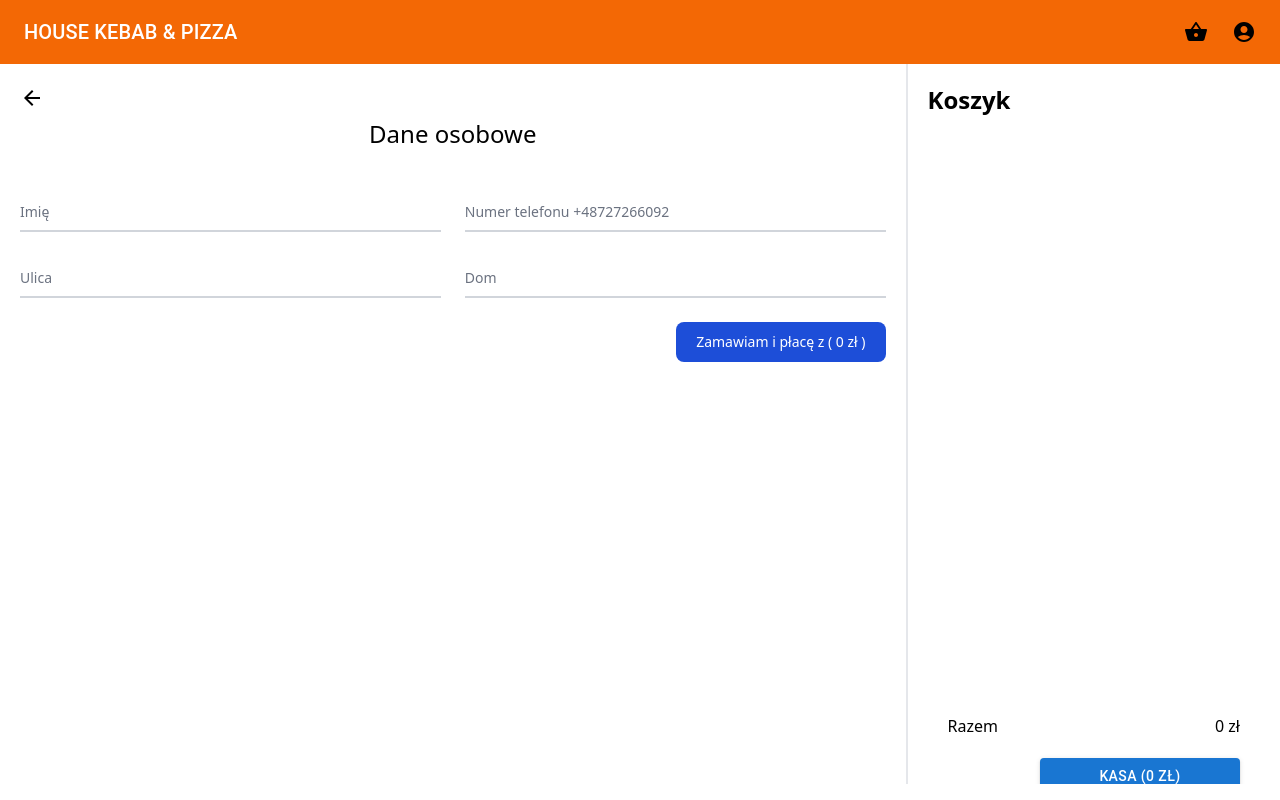
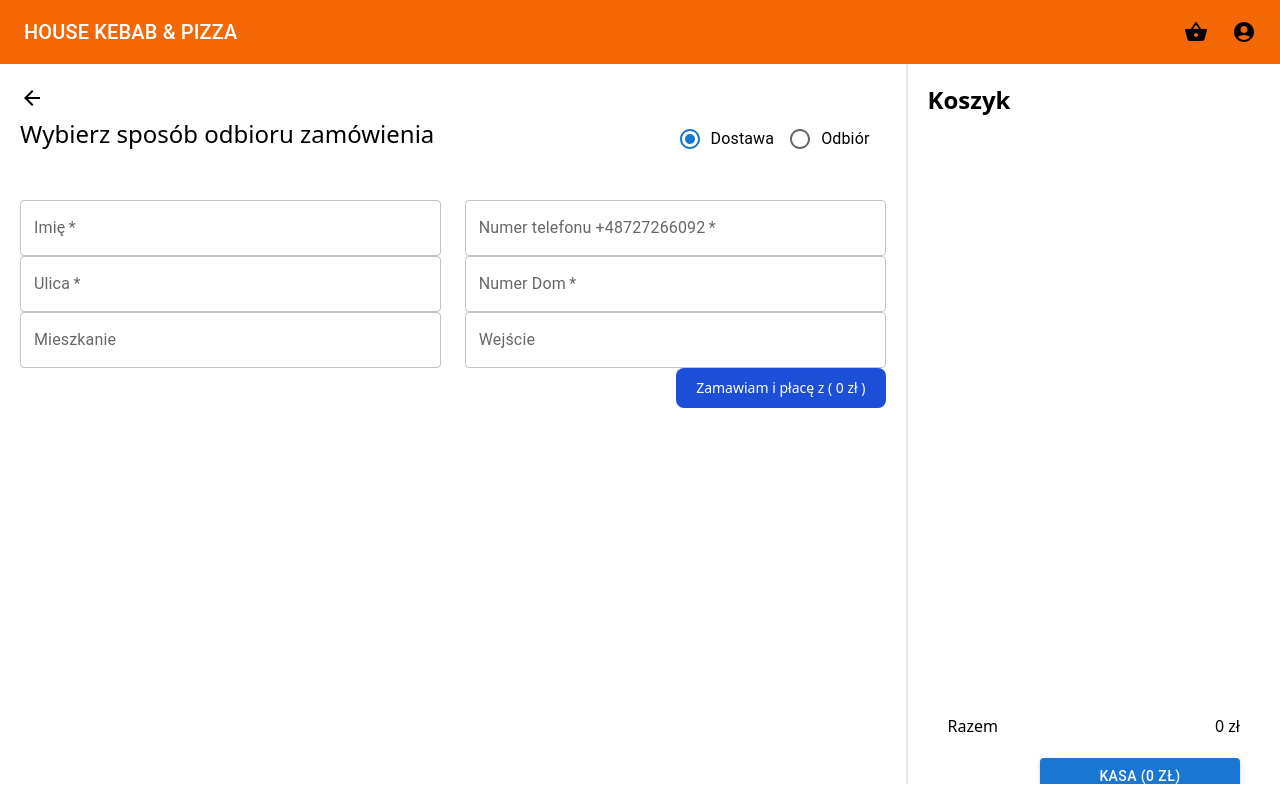
Before and after one commit to azavjo40/house-kebab-front, a Next.js app: page /basket in a window 1280 px wide. Built offline with nearby package versions, Linux system fonts and the light colour scheme.

Commit message:
added form address

```diff
--- a/src/components/dialog-choose-addition/index.tsx
+++ b/src/components/dialog-choose-addition/index.tsx
@@ -100,8 +100,6 @@
   };
 
   const handleAddToBasket = () => {
-    console.log(order);
-    console.log(product);
     if (!product.category?.isAddition) addOneToBasket(order);
     else {
       addOneToBasket(order);
--- a/src/components/form-address/index.tsx
+++ b/src/components/form-address/index.tsx
@@ -1,88 +1,147 @@
 import { useGeneral } from "@/hooks/useGeneral";
 import ArrowBackIcon from "@mui/icons-material/ArrowBack";
+import { TextField, Box, FormControlLabel, Radio, RadioGroup } from "@mui/material";
+import { useState } from "react";
 
 export interface IFormAddressProps {
   cost: number;
   setOpenFormAdderss: any;
 }
+export interface IForm {
+  name: string;
+  phone: string;
+  street: string;
+  home: string;
+  apartment: string;
+  entrance: string;
+  orderMethod: string;
+}
 
 export default function FormAddress({ cost, setOpenFormAdderss }: IFormAddressProps) {
+  const [form, setForm] = useState({
+    name: "",
+    phone: "",
+    street: "",
+    home: "",
+    apartment: "",
+    entrance: "",
+    orderMethod: "delivery",
+  });
   const { basketData } = useGeneral();
+  const [error, setError] = useState<any>();
+
+  const handleChangeTextField = (event: React.ChangeEvent<HTMLInputElement>) => {
+    setForm((pre: IForm) => ({ ...pre, [event.target.name]: event.target.value }));
+    if (event.target.required) {
+      setError((pre: any) => ({ ...pre, [event.target.name]: !event.target.value }));
+    }
+  };
+
+  const handleSubmit = (event: any) => {
+    event.preventDefault();
+    console.log(form);
+  };
+
+  const handleChangeCheckbox = (event: React.ChangeEvent<HTMLInputElement>) => {
+    setForm((pre: IForm) => ({ ...pre, [event.target.name]: event.target.value }));
+  };
 
   return (
     <div className="p-5 w-full">
-      <form>
+      <form onSubmit={handleSubmit}>
         <ArrowBackIcon onClick={() => setOpenFormAdderss(false)} className="cursor-pointer flex md:hidden" />
-        <h1 className="mt-2 text-center mb-10 text-2xl">Dane osobowe</h1>
-        <div className="grid md:grid-cols-2 md:gap-6">
-          <div className="relative z-0 w-full mb-6 group">
-            <input
-              type="text"
-              name="name"
-              id="name"
-              className="block py-2.5 px-0 w-full text-sm text-gray-900 bg-transparent border-0 border-b-2 border-gray-300 appearance-none dark:text-white dark:border-gray-600 dark:focus:border-blue-500 focus:outline-none focus:ring-0 focus:border-blue-600 peer"
-              placeholder=" "
-              required
-            />
-            <label
-              htmlFor="name"
-              className="peer-focus:font-medium absolute text-sm text-gray-500 dark:text-gray-400 duration-300 transform -translate-y-6 scale-75 top-3 -z-10 origin-[0] peer-focus:left-0 peer-focus:text-blue-600 peer-focus:dark:text-blue-500 peer-placeholder-shown:scale-100 peer-placeholder-shown:translate-y-0 peer-focus:scale-75 peer-focus:-translate-y-6"
+        <div className="flex flex-col sm:flex-row mt-2 mb-10 justify-between">
+          <h1 className="text-xl sm:text-2xl">Wybierz sposób odbioru zamówienia</h1>
+          <RadioGroup
+            aria-labelledby="demo-radio-buttons-group-label"
+            defaultValue="delivery"
+            name="orderMethod"
+            onChange={handleChangeCheckbox}
           >
-              Imię
-            </label>
+            <div className="flex">
+              <FormControlLabel value="delivery" control={<Radio />} label="Dostawa" />
+              <FormControlLabel value="pickup" control={<Radio />} label="Odbiór" />
             </div>
-          <div className="relative z-0 w-full mb-6 group">
-            <input
-              type="tel"
-              pattern="\+48[0-9]{9}"
-              name="phone"
-              id="phone"
-              className="block py-2.5 px-0 w-full text-sm text-gray-900 bg-transparent border-0 border-b-2 border-gray-300 appearance-none dark:text-white dark:border-gray-600 dark:focus:border-blue-500 focus:outline-none focus:ring-0 focus:border-blue-600 peer"
-              placeholder=" "
-              required
-            />
-            <label
-              htmlFor="phone"
-              className="peer-focus:font-medium absolute text-sm text-gray-500 dark:text-gray-400 duration-300 transform -translate-y-6 scale-75 top-3 -z-10 origin-[0] peer-focus:left-0 peer-focus:text-blue-600 peer-focus:dark:text-blue-500 peer-placeholder-shown:scale-100 peer-placeholder-shown:translate-y-0 peer-focus:scale-75 peer-focus:-translate-y-6"
-            >
-              Numer telefonu +48727266092
-            </label>
-          </div>
+          </RadioGroup>
         </div>
         <div className="grid md:grid-cols-2 md:gap-6">
-          <div className="relative z-0 w-full mb-6 group">
-            <input
-              type="text"
+          <TextField
+            id="outlined-basic"
+            label="Imię"
+            name="name"
+            variant="outlined"
+            className="mb-5"
+            required
+            error={error?.name}
+            value={form?.name}
+            onChange={handleChangeTextField}
+            type="name"
+          />
+          <TextField
+            id="outlined-basic"
+            label="Numer telefonu +48727266092"
+            name="phone"
+            variant="outlined"
+            className="mb-5"
+            required
+            error={error?.phone}
+            value={form?.phone}
+            onChange={handleChangeTextField}
+            type="phone"
+          />
+        </div>
+        {form?.orderMethod === "delivery" && (
+          <>
+            <div className="grid md:grid-cols-2 md:gap-6">
+              <TextField
+                id="outlined-basic"
+                label="Ulica"
                 name="street"
-              id="street"
-              className="block py-2.5 px-0 w-full text-sm text-gray-900 bg-transparent border-0 border-b-2 border-gray-300 appearance-none dark:text-white dark:border-gray-600 dark:focus:border-blue-500 focus:outline-none focus:ring-0 focus:border-blue-600 peer"
-              placeholder=" "
+                variant="outlined"
+                className="mb-5"
                 required
+                error={error?.street}
+                value={form?.street}
+                onChange={handleChangeTextField}
+                type="street"
               />
-            <label
-              htmlFor="street"
-              className="peer-focus:font-medium absolute text-sm text-gray-500 dark:text-gray-400 duration-300 transform -translate-y-6 scale-75 top-3 -z-10 origin-[0] peer-focus:left-0 peer-focus:text-blue-600 peer-focus:dark:text-blue-500 peer-placeholder-shown:scale-100 peer-placeholder-shown:translate-y-0 peer-focus:scale-75 peer-focus:-translate-y-6"
-            >
-              Ulica
-            </label>
+              <TextField
+                id="outlined-basic"
+                label="Numer Dom"
+                name="home"
+                variant="outlined"
+                className="mb-5"
+                required
+                error={error?.home}
+                value={form?.home}
+                onChange={handleChangeTextField}
+                type="home"
+              />
             </div>
-          <div className="relative z-0 w-full mb-6 group">
-            <input
-              type="number"
-              name="home"
-              id="home"
-              className="block py-2.5 px-0 w-full text-sm text-gray-900 bg-transparent border-0 border-b-2 border-gray-300 appearance-none dark:text-white dark:border-gray-600 dark:focus:border-blue-500 focus:outline-none focus:ring-0 focus:border-blue-600 peer"
-              placeholder=" "
-              required
+            <div className="grid md:grid-cols-2 md:gap-6">
+              <TextField
+                id="outlined-basic"
+                label="Mieszkanie"
+                name="apartment"
+                variant="outlined"
+                className="mb-5"
+                value={form?.apartment}
+                onChange={handleChangeTextField}
+                type="apartment"
               />
-            <label
-              htmlFor="home"
-              className="peer-focus:font-medium absolute text-sm text-gray-500 dark:text-gray-400 duration-300 transform -translate-y-6 scale-75 top-3 -z-10 origin-[0] peer-focus:left-0 peer-focus:text-blue-600 peer-focus:dark:text-blue-500 peer-placeholder-shown:scale-100 peer-placeholder-shown:translate-y-0 peer-focus:scale-75 peer-focus:-translate-y-6"
-            >
-              Dom
-            </label>
+              <TextField
+                id="outlined-basic"
+                label="Wejście"
+                name="entrance"
+                variant="outlined"
+                className="mb-5"
+                value={form?.entrance}
+                onChange={handleChangeTextField}
+                type="entrance"
+              />
             </div>
-        </div>
+          </>
+        )}
         <div className="w-full flex md:justify-end">
           <button
             type="submit"
--- a/src/pages/basket.tsx
+++ b/src/pages/basket.tsx
@@ -34,18 +34,18 @@
   };
 
   return (
-    <div className="flex overflow-y-auto">
+    <div className="flex h-full overflow-hidden">
       <div className={`${openFormAdderss ? "flex" : "hidden"} md:flex w-full`}>
         <FormAddress cost={cost} setOpenFormAdderss={setOpenFormAdderss} />
       </div>
 
       <div
-        className={`w-full h-full md:min-h-[90vh] md:w-[40%] overflow-y-auto px-5 py-5 mb-[160px] md:mb-0 md:border-l-2 flex flex-col justify-between relative ${
+        className={`w-full h-full md:min-h-[90vh] md:w-[40%] overflow-y-hidden px-5 py-5 mb-[160px] md:mb-0 md:border-l-2 flex flex-col justify-between relative ${
           openFormAdderss ? "hidden md:flex" : "flex"
         }`}
       >
         <h1 className="text-2xl font-black">Koszyk</h1>
-        <div className="flex flex-col w-full mb-[200px]">
+        <div className="flex flex-col w-full h-full mb-[200px] md:mb-10 overflow-y-auto">
           {basketData?.map((order: IOrder, index: number) => (
             <BasketCard
               key={order?.id + index}
```
Also changed, not shown: src/containers/footer/index.tsx (+4 -4 lines). Lines whose indentation alone changed are shown as unchanged.
